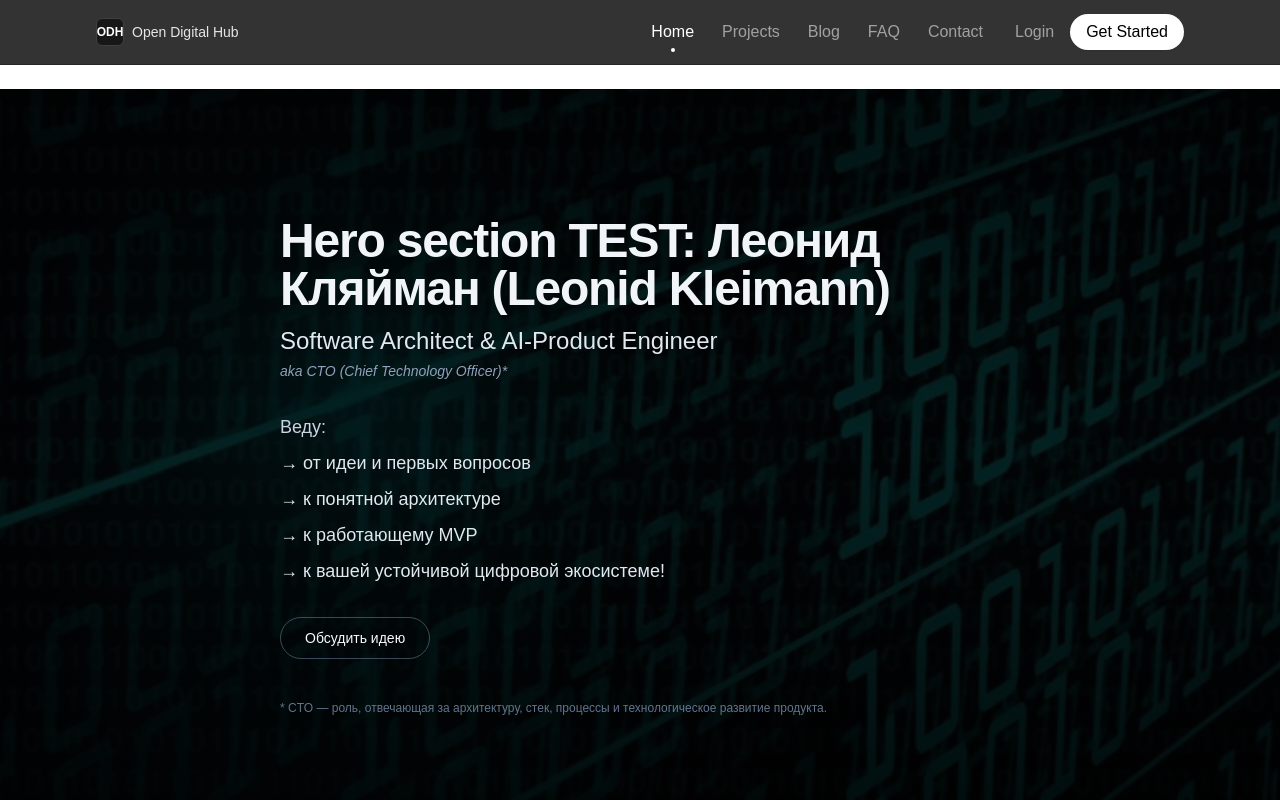
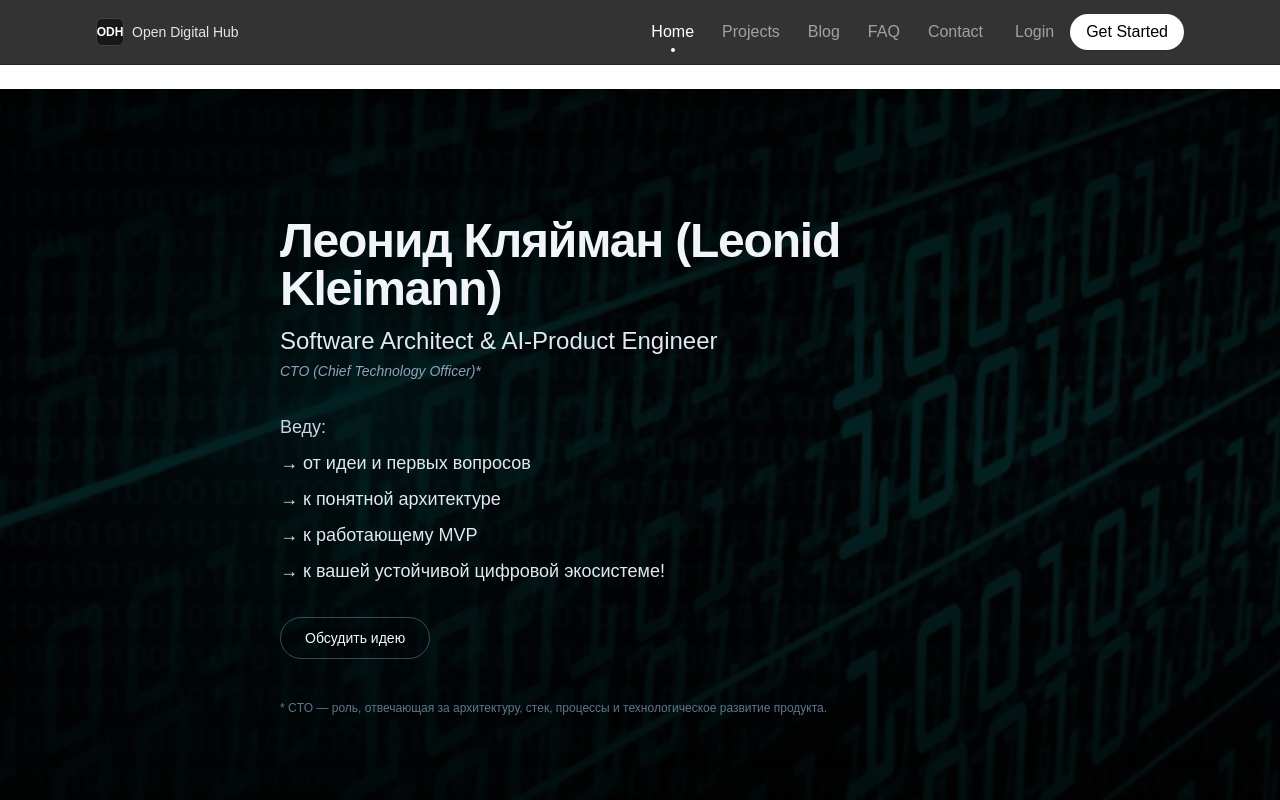
Before and after one commit to klb1963/digital-hub-web, a Next.js app: page / in a window 1280 px wide. Shown: the top 800 px of the page. Built offline with nearby package versions, Linux system fonts and the light colour scheme.

Commit message:
Test deploy

```diff
--- a/src/sections/home/HeroSection.tsx
+++ b/src/sections/home/HeroSection.tsx
@@ -68,7 +68,7 @@ export function HeroSection() {
             variants={itemVariants}
             className="text-4xl font-semibold tracking-tight md:text-5xl"
           >
-            Hero section TEST: Леонид Кляйман
+            Леонид Кляйман
             (Leonid Kleimann)
           </motion.h1>
 
@@ -85,7 +85,7 @@ export function HeroSection() {
             variants={itemVariants}
             className="mt-1 text-sm italic text-slate-400"
           >
-            aka CTO (Chief Technology Officer)*
+            CTO (Chief Technology Officer)*
           </motion.p>
 
           {/* Steps */}
```
